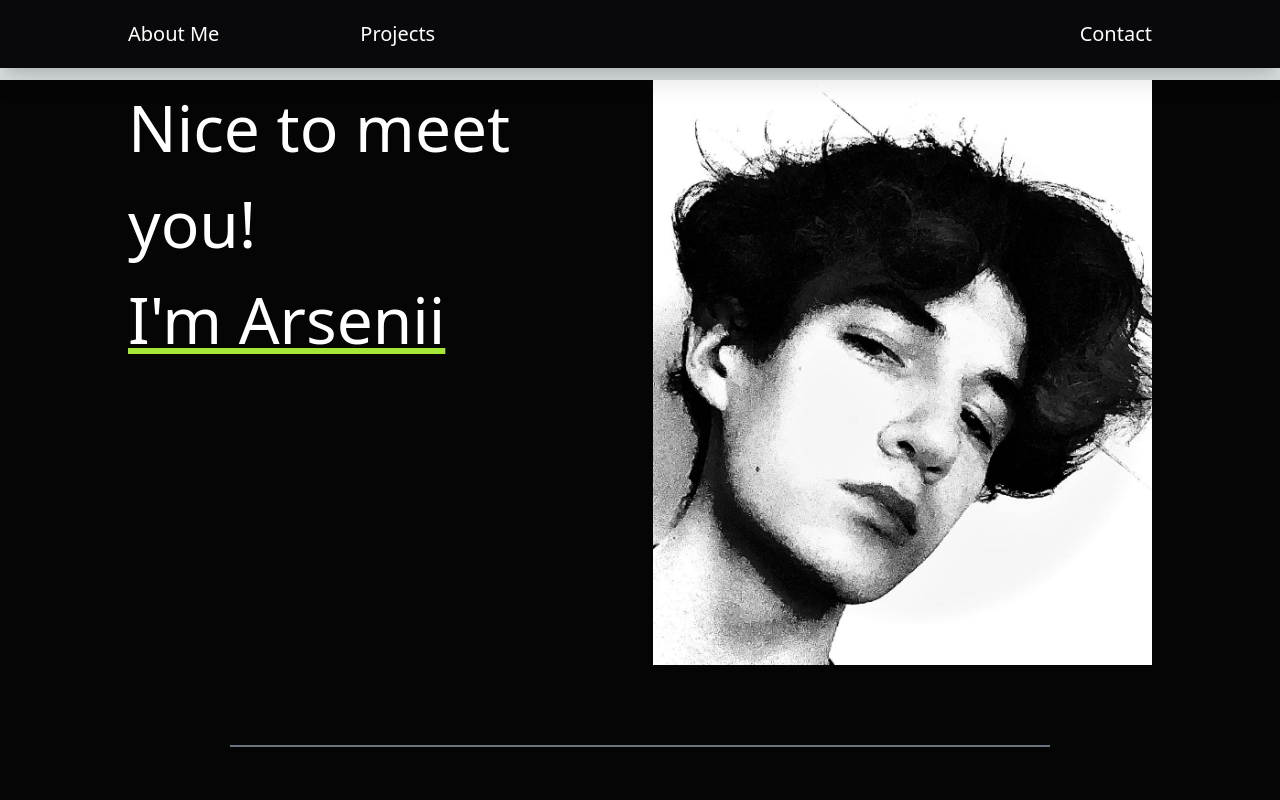
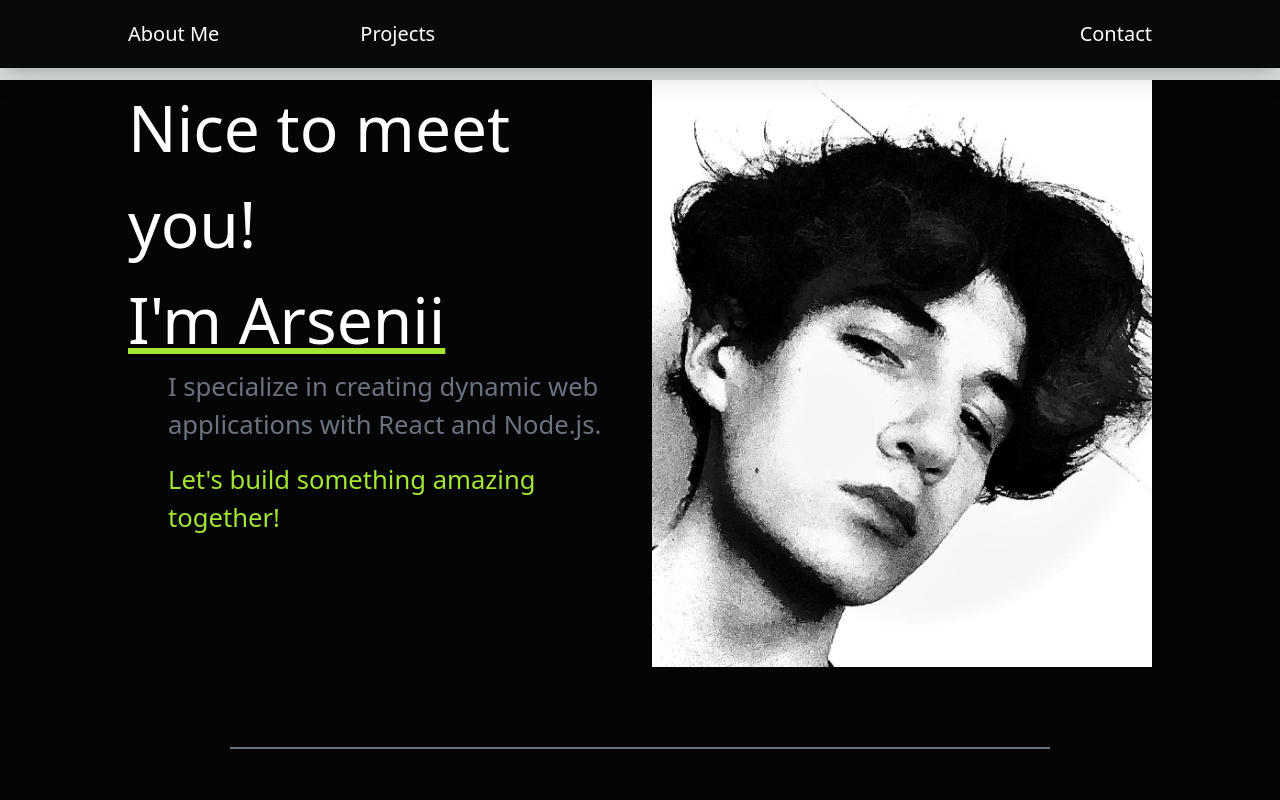
Before and after one commit to atryknaav/portfolio, a Next.js app: page / in a window 1280 px wide. Shown: the top 800 px of the page. Built offline with nearby package versions, Linux system fonts and the light colour scheme.

Commit message:
Completed main idea

```diff
--- a/src/pages/_document.tsx
+++ b/src/pages/_document.tsx
@@ -2,7 +2,7 @@ import { Html, Head, Main, NextScript } from "next/document";
 
 export default function Document() {
   return (
-    <Html lang="en">
+    <Html lang="en" className=" scroll-smooth">
       <Head />
       <body>
         <Main />
--- a/src/pages/api/contact/route.tsx
+++ b/src/pages/api/contact/route.tsx
@@ -41,7 +41,7 @@ export default async function POST(request: NextApiRequest, res:NextApiResponse<
             html: `
             <p>Name: JOB </p>
             <p>Email: ${email} </p>
-            <p>Message: ${message} </p>
+            <p>${message} </p>
             `,
         })
 
--- a/src/pages/components/Contact/Contact.tsx
+++ b/src/pages/components/Contact/Contact.tsx
@@ -6,15 +6,23 @@ import { FaLinkedin } from 'react-icons/fa6';
 import { useState } from 'react';
 // import sendEmail from '@/pages/api/sendEmail.js';
 
+type EmailType = `${string}@${string}`;
+
 const Contact = () => {
 
 
     const[email, setEmail] = useState('');
     const[message, setMessage] = useState('');
 
+
     async function handleSubmit(e:React.FormEvent<HTMLFormElement>) {
 
+
+
         e.preventDefault();
+        if (message === '' || !(email.indexOf('@') > -1)){
+            throw new Error('Enter valid email');
+        }
         const formData = {
             message: message,
             email: email
@@ -73,6 +81,9 @@ const Contact = () => {
           </div>
           </form>
 
+
+
+
     </div>
   )
 }
--- a/src/pages/components/Hero/Hero.tsx
+++ b/src/pages/components/Hero/Hero.tsx
@@ -7,17 +7,19 @@ const Hero = () => {
   return (
     <div id='aboutme' className='mt-20 flex-col w-full h-fit'>
     <div className='text-white flex  w-full h-fit justify-between'>
-        <div className='flex flex-col text-[5vw]'>
+        <div className='flex flex-col text-[5vw] max-w-[50%]'>
             <p>Nice to meet you!</p>
             <p className=' underline decoration-lime-400'>I'm Arsenii</p>
-        </div>
-            <p>
 
+            <p className=' text-[2vw] mb-4 ml-10 text-gray-500'>
+              I specialize in creating dynamic web applications with React and Node.js.
             </p>
 
-            <p>
+            <p className=' text-[2vw] ml-10 text-lime-400'>
+            Let's build something amazing together!
+            </p>
+        </div>
 
-            </p>
         <div>
           <Image
             src="/hero.png"
```
